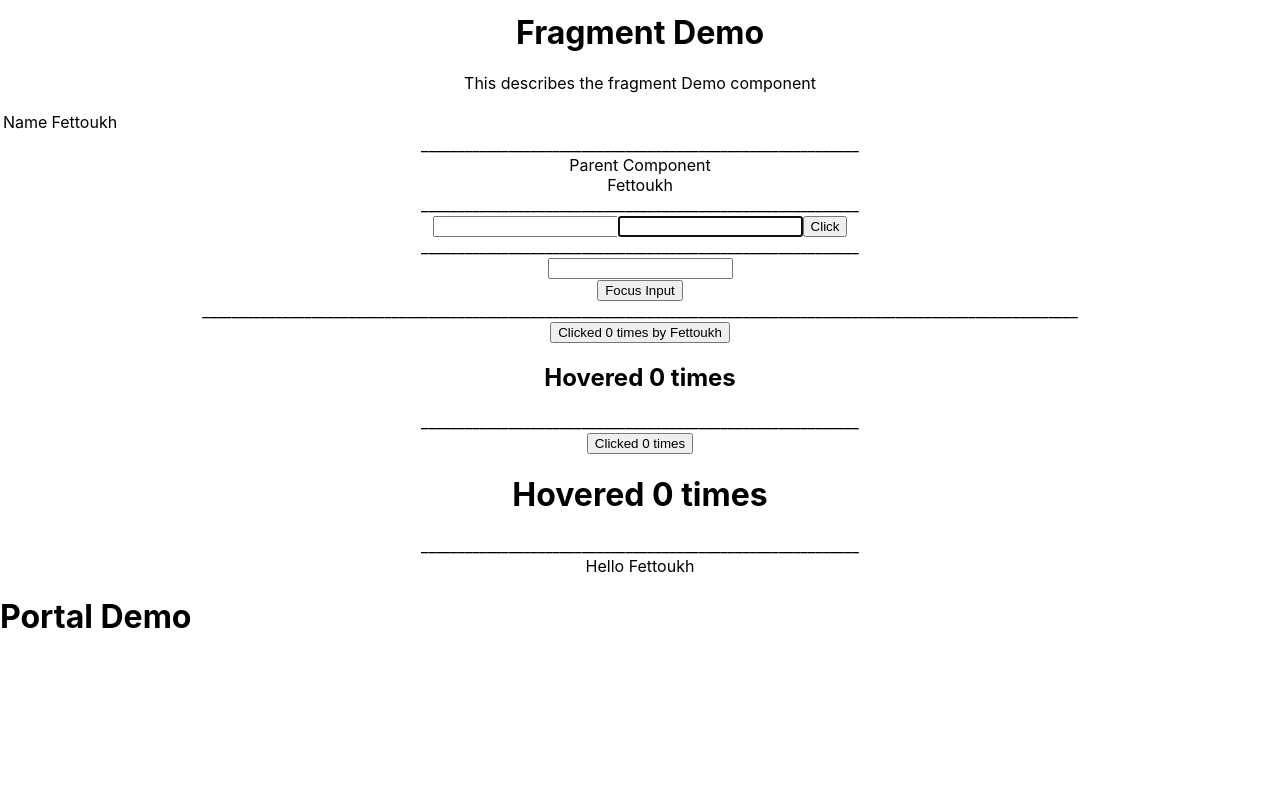
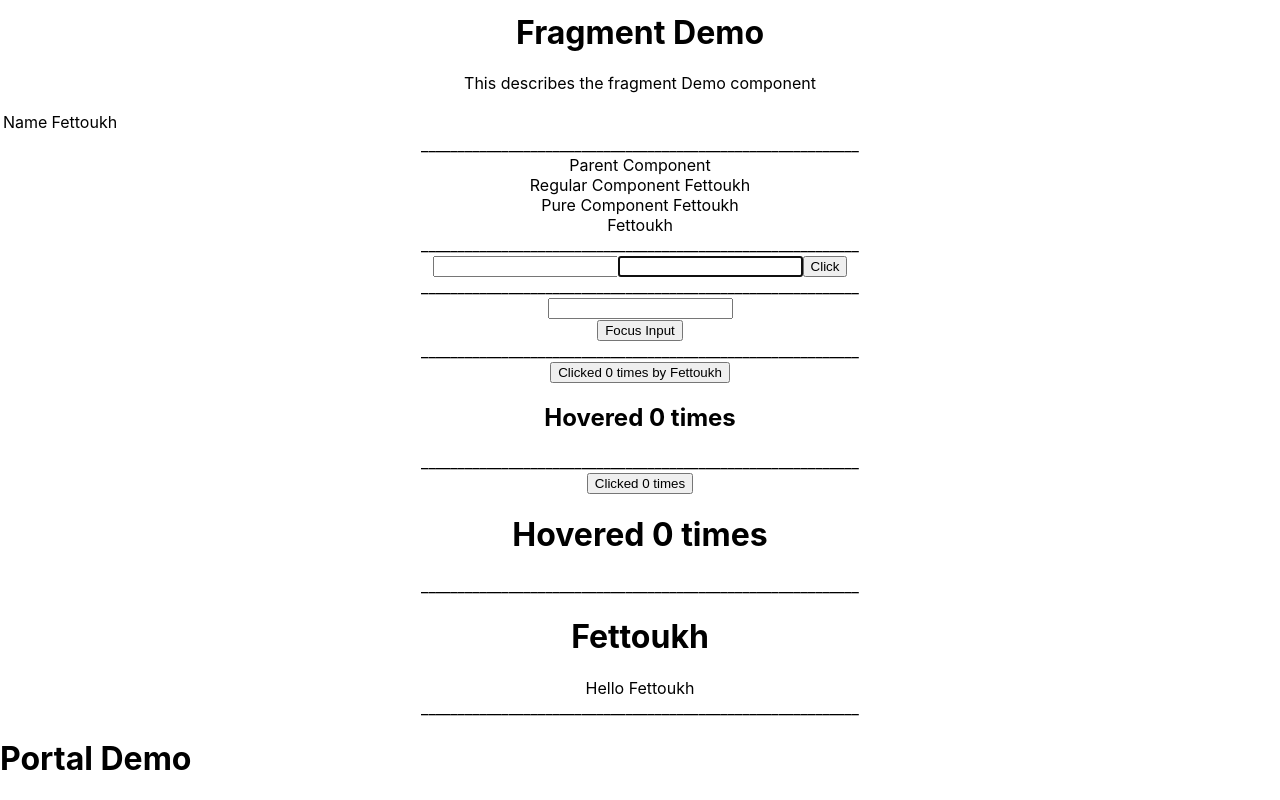
Before and after one commit to Fettoukh/learning-React, a React (Create React App) app: page / in a window 1280 px wide. Shown: the part 2166-2966 px from the top of the page. Before the commit the page ends 2824 px from the top, so only its background shows below. Built offline with nearby package versions, Linux system fonts and the light colour scheme.

Commit message:
eleventh commit

```diff
--- a/src/App.js
+++ b/src/App.js
@@ -91,8 +91,6 @@ function App() {
       <RefsDemo></RefsDemo>
       ____________________________________________________________
       <FocusInput></FocusInput>
-      ____________________________________________________________
-      <PortalDemo></PortalDemo>
       {/* ____________________________________________________________
       <ErrorBoundary>
       <Hero heroName ='Batman'></Hero>
@@ -129,6 +127,8 @@ function App() {
       <UserProvider value='Fettoukh'>
         <ComponentA></ComponentA>
       </UserProvider>
+      ____________________________________________________________
+      <PortalDemo></PortalDemo>
     </div>
   );
 }
--- a/src/components/ComponentB.js
+++ b/src/components/ComponentB.js
@@ -1,14 +1,20 @@
 import React, { Component } from 'react'
 import ComponentC from './ComponentC'
+import UserContext from './UserContext'
 
 export class ComponentB extends Component {
+
+    static contextType = UserContext
     render() {
         return (
             <div>
+                <h1>{this.context}</h1>
                 <ComponentC></ComponentC>
             </div>
         )
     }
 }
 
+//ComponentB.contextType = UserContext
+
 export default ComponentB
--- a/src/components/ComponentC.js
+++ b/src/components/ComponentC.js
@@ -6,8 +6,8 @@ export class ComponentC extends Component {
         return (
             <UserConsumer>
                 {
-                   (username) => {
-                        return <div>Hello {username}</div>
+                   (value) => {
+                        return <div>Hello {value} </div>
                     }
                 }
             </UserConsumer>
--- a/src/components/MemoComponent.js
+++ b/src/components/MemoComponent.js
@@ -1,7 +1,7 @@
 import React from 'react'
 
 function MemoComponent({name}) { // Distructuring props
-    console.log("Memo Rendering")
+    console.log("****************Memo Render****************")
     return (
         <div>
             {name}
--- a/src/components/ParentComp.js
+++ b/src/components/ParentComp.js
@@ -17,7 +17,7 @@ class ParentComp extends Component {
       this.setState({
         name: "Fettoukh"
       });
-    }, 2000);
+    }, 4000);
   }
 
   render() {
@@ -25,8 +25,8 @@ class ParentComp extends Component {
     return (
       <div>
         Parent Component
-        {/*<RegularComp name={this.state.name}></RegularComp>
-        <PureComp name={this.state.name}></PureComp>*/}
+        <RegularComp name={this.state.name}></RegularComp>
+        <PureComp name={this.state.name}></PureComp>
         <MemoComponent name={this.state.name}></MemoComponent>
       </div>
     );
--- a/src/components/UserContext.js
+++ b/src/components/UserContext.js
@@ -1,7 +1,8 @@
 import React from 'react'
 
-const UserContext = React.createContext()
+const UserContext = React.createContext("Amine") // Default Value
 const UserProvider = UserContext.Provider
 const UserConsumer = UserContext.Consumer
 
 export {UserProvider , UserConsumer}
+export default UserContext
```
